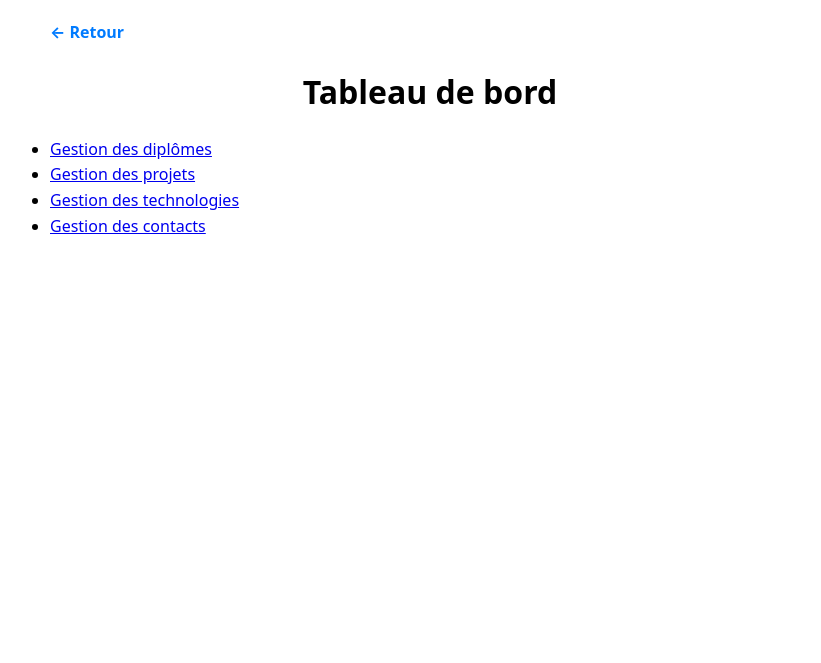
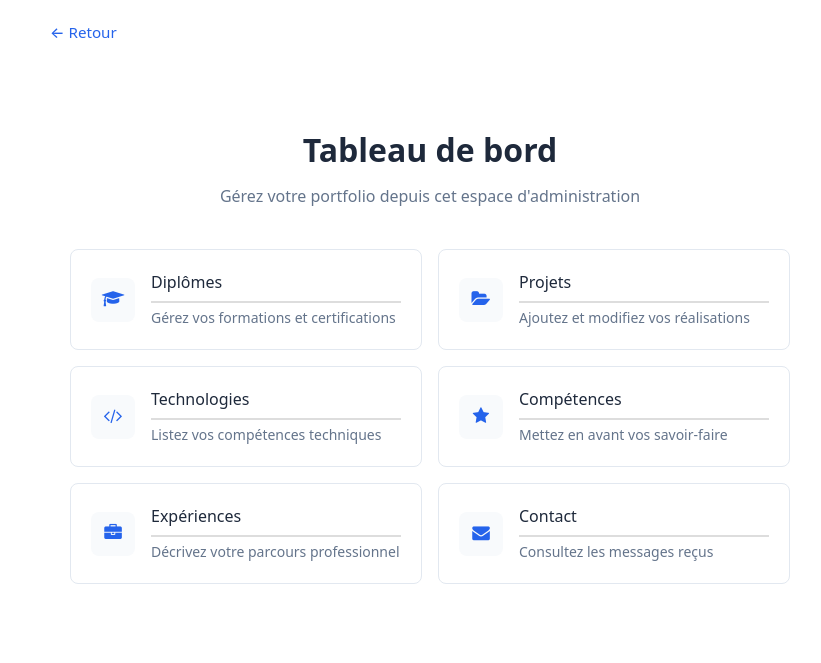
Before and after one commit to enzoboitte/MVCBase_with_Docker, a PHP site: page /dashboard in a window 1280 px wide. Shown: the top 663 px of the page, without its empty margins (210-1031 px from the left). Run offline with PHP 8.4, Linux system fonts and the light colour scheme.

Commit message:
design dashboard + diplome

```diff
--- a/app/views/dashboard/contact.php
+++ b/app/views/dashboard/contact.php
@@ -1,6 +1,6 @@
-<link rel="stylesheet" href="/public/src/css/dashboard/contact.css">
-
 <?
+$customCss = '/public/src/css/dashboard/index.css';
+$customCss = '/public/src/css/dashboard/contact.css';
 ob_start();
 ?>
 
--- a/app/views/dashboard/diploma.php
+++ b/app/views/dashboard/diploma.php
@@ -1,4 +1,5 @@
 <?php
+$customCss = '/public/src/css/dashboard/index.css';
 ob_start();
 ?>
 
--- a/app/views/dashboard/edit_diploma.php
+++ b/app/views/dashboard/edit_diploma.php
@@ -1,4 +1,5 @@
 <?
+$customCss = '/public/src/css/dashboard/index.css';
 ob_start();
 ?>
 <div class="dashboard">
--- a/app/views/dashboard/index.php
+++ b/app/views/dashboard/index.php
@@ -1,17 +1,86 @@
-<?
+<?php
+$customCss = '/public/src/css/dashboard/index.css';
 ob_start();
 ?>
 
 <div class="dashboard">
-    <h1><?= htmlspecialchars($title) ?></h1>
+    <div class="dashboard-container">
+        <header class="dashboard-header">
+            <h1><?= htmlspecialchars($title) ?></h1>
+            <p>Gérez votre portfolio depuis cet espace d'administration</p>
+        </header>
 
-    <ul>
-        <li><a href="/dashboard/diploma">Gestion des diplômes</a></li>
-        <li><a href="/dashboard/projects">Gestion des projets</a></li>
-        <li><a href="/dashboard/technologies">Gestion des technologies</a></li>
-        <li><a href="/dashboard/contact">Gestion des contacts</a></li>
-    </ul>
+        <ul class="dashboard-grid">
+            <li class="dashboard-card">
+                <a href="/dashboard/diploma">
+                    <div class="card-icon diploma">
+                        <i class="fa fa-graduation-cap"></i>
+                    </div>
+                    <div class="card-content">
+                        <h2>Diplômes</h2>
+                        <p>Gérez vos formations et certifications</p>
+                    </div>
+                </a>
+            </li>
+            <li class="dashboard-card">
+                <a href="/dashboard/projects">
+                    <div class="card-icon projects">
+                        <i class="fa fa-folder-open"></i>
+                    </div>
+                    <div class="card-content">
+                        <h2>Projets</h2>
+                        <p>Ajoutez et modifiez vos réalisations</p>
+                    </div>
+                </a>
+            </li>
+            <li class="dashboard-card">
+                <a href="/dashboard/technologies">
+                    <div class="card-icon technologies">
+                        <i class="fa fa-code"></i>
+                    </div>
+                    <div class="card-content">
+                        <h2>Technologies</h2>
+                        <p>Listez vos compétences techniques</p>
+                    </div>
+                </a>
+            </li>
+            <li class="dashboard-card">
+                <a href="/dashboard/competences">
+                    <div class="card-icon competences">
+                        <i class="fa fa-star"></i>
+                    </div>
+                    <div class="card-content">
+                        <h2>Compétences</h2>
+                        <p>Mettez en avant vos savoir-faire</p>
+                    </div>
+                </a>
+            </li>
+            <li class="dashboard-card">
+                <a href="/dashboard/experiences">
+                    <div class="card-icon experiences">
+                        <i class="fa fa-briefcase"></i>
+                    </div>
+                    <div class="card-content">
+                        <h2>Expériences</h2>
+                        <p>Décrivez votre parcours professionnel</p>
+                    </div>
+                </a>
+            </li>
+            <li class="dashboard-card">
+                <a href="/dashboard/contact">
+                    <div class="card-icon contact">
+                        <i class="fa fa-envelope"></i>
+                    </div>
+                    <div class="card-content">
+                        <h2>Contact</h2>
+                        <p>Consultez les messages reçus</p>
+                    </div>
+                </a>
+            </li>
+        </ul>
+    </div>
 </div>
+
 <?php
 $content = ob_get_clean();
 require ROOT . '/app/views/layout.php';
--- /dev/null
+++ b/public/src/css/dashboard/index.css
@@ -0,0 +1,298 @@
+/* Dashboard Index Styles - Style simpliste */
+
+:root {
+    --primary-color: #2563eb;
+    --primary-dark: #1d4ed8;
+    --text-color: #1e293b;
+    --text-light: #64748b;
+    --bg-color: #ffffff;
+    --bg-secondary: #f8fafc;
+    --border-color: #e2e8f0;
+}
+
+.dashboard {
+    padding: 60px 20px;
+    display: flex;
+    align-items: center;
+    justify-content: center;
+    flex-direction: column;
+
+    h1 {
+        text-align: center;
+        margin-bottom: 20px;
+    }
+
+    h2 {
+        margin-top: 30px;
+        margin-bottom: 15px;
+
+        border-bottom: 2px solid #ddd;
+        padding-bottom: 5px;
+    }
+}
+
+.update-button, .delete-button {
+    padding: 8px 10px;
+    border: none;
+    border-radius: 4px;
+    color: #fff;
+    cursor: pointer;
+    font-size: 12px;
+    transition: background-color 0.2s ease;
+}
+
+.update-button {
+    background-color: #3b82f6;
+}
+
+.update-button:hover {
+    background-color: #2563eb;
+}
+
+.delete-button {
+    background-color: #ef4444;
+}
+
+.delete-button:hover {
+    background-color: #dc2626;
+}
+
+/* Design Formulaire and Table with attribute data-api-endpoint */
+form[data-api-endpoint], table[data-api-endpoint] {
+    margin-bottom: 30px;
+    padding: 20px;
+    border: 1px solid var(--border-color);
+    border-radius: 8px;
+    background-color: var(--bg-color);
+    width: 100%;
+}
+
+form[data-api-endpoint] label {
+    display: block;
+    margin-bottom: 6px;
+    font-size: 0.875rem;
+    font-weight: 500;
+    color: var(--text-color);
+}
+
+form[data-api-endpoint] input,
+form[data-api-endpoint] textarea,
+form[data-api-endpoint] select {
+    display: block;
+    width: 100%;
+    margin-bottom: 16px;
+    padding: 10px 12px;
+    border: 1px solid var(--border-color);
+    border-radius: 6px;
+    font-size: 0.95rem;
+    color: var(--text-color);
+    background: var(--bg-color);
+    transition: border-color 0.2s ease, box-shadow 0.2s ease;
+}
+
+form[data-api-endpoint] input:focus,
+form[data-api-endpoint] textarea:focus,
+form[data-api-endpoint] select:focus {
+    outline: none;
+    border-color: var(--primary-color);
+    box-shadow: 0 0 0 3px rgba(37, 99, 235, 0.1);
+}
+
+form[data-api-endpoint] button {
+    display: inline-block;
+    padding: 10px 20px;
+    background-color: var(--primary-color);
+    color: white;
+    border: none;
+    border-radius: 6px;
+    font-size: 0.95rem;
+    font-weight: 500;
+    cursor: pointer;
+    transition: background-color 0.2s ease;
+}
+
+form[data-api-endpoint] button:hover {
+    background-color: var(--primary-dark);
+}
+
+table[data-api-endpoint] {
+    border-collapse: collapse;
+    width: 100%;
+    border-radius: 8px;
+    overflow: hidden;
+}
+
+table[data-api-endpoint] th,
+table[data-api-endpoint] td {
+    border: none;
+    border-bottom: 1px solid var(--border-color);
+    padding: 12px 16px;
+    text-align: left;
+    max-width: 0;
+    overflow: hidden;
+    text-overflow: ellipsis;
+    white-space: nowrap;
+    color: var(--text-color);
+}
+
+table[data-api-endpoint] th {
+    background-color: var(--bg-secondary);
+    font-weight: 500;
+    font-size: 0.875rem;
+    color: var(--text-light);
+    text-transform: uppercase;
+    letter-spacing: 0.5px;
+}
+
+table[data-api-endpoint] td {
+    font-size: 0.95rem;
+}
+
+table[data-api-endpoint] tbody tr {
+    transition: background-color 0.2s ease;
+}
+
+/* hover each line table */
+table[data-api-endpoint] tbody tr:hover {
+    background-color: var(--bg-secondary);
+}
+
+table[data-api-endpoint] tbody tr:last-child td {
+    border-bottom: none;
+}
+
+.back-button {
+    display: inline-flex;
+    align-items: center;
+    gap: 6px;
+    margin-bottom: 20px;
+    text-decoration: none;
+    color: var(--primary-color);
+    font-size: 0.95rem;
+    font-weight: 500;
+    transition: color 0.2s ease;
+}
+
+.back-button:hover {
+    color: var(--primary-dark);
+}
+
+.dashboard-container {
+    width: 100%;
+    max-width: 800px;
+}
+
+.dashboard-header {
+    text-align: center;
+    margin-bottom: 40px;
+}
+
+.dashboard-header h1 {
+    font-size: 2rem;
+    color: var(--text-color);
+    font-weight: 600;
+    margin-bottom: 8px;
+}
+
+.dashboard-header p {
+    color: var(--text-light);
+    font-size: 1rem;
+}
+
+/* Cards Grid */
+.dashboard-grid {
+    display: grid;
+    grid-template-columns: repeat(2, 1fr);
+    gap: 16px;
+    list-style: none;
+}
+
+/* Card Style */
+.dashboard-card {
+    background: var(--bg-color);
+    border: 1px solid var(--border-color);
+    border-radius: 8px;
+    transition: all 0.2s ease;
+}
+
+.dashboard-card:hover {
+    border-color: var(--primary-color);
+    box-shadow: 0 4px 12px rgba(37, 99, 235, 0.1);
+}
+
+.dashboard-card a {
+    text-decoration: none;
+    color: inherit;
+    display: flex;
+    align-items: center;
+    gap: 16px;
+    padding: 20px;
+}
+
+.card-icon {
+    width: 44px;
+    height: 44px;
+    border-radius: 8px;
+    display: flex;
+    align-items: center;
+    justify-content: center;
+    font-size: 1.1rem;
+    background: var(--bg-secondary);
+    color: var(--primary-color);
+    flex-shrink: 0;
+}
+
+.card-content {
+    flex: 1;
+    min-width: 0;
+}
+
+.card-content h2 {
+    font-size: 1rem;
+    color: var(--text-color);
+    font-weight: 500;
+    margin: 0 0 4px 0;
+}
+
+.card-content p {
+    font-size: 0.875rem;
+    color: var(--text-light);
+    margin: 0;
+}
+
+.card-arrow {
+    color: var(--text-light);
+    font-size: 1.2rem;
+    transition: all 0.2s ease;
+    flex-shrink: 0;
+}
+
+.dashboard-card:hover .card-arrow {
+    color: var(--primary-color);
+    transform: translateX(4px);
+}
+
+/* Responsive */
+@media (max-width: 600px) {
+    .dashboard {
+        padding: 40px 16px;
+    }
+
+    .dashboard-header h1 {
+        font-size: 1.5rem;
+    }
+
+    .dashboard-grid {
+        grid-template-columns: 1fr;
+        gap: 12px;
+    }
+
+    .dashboard-card a {
+        padding: 16px;
+    }
+
+    .card-icon {
+        width: 40px;
+        height: 40px;
+    }
+}
--- a/public/src/css/style.css
+++ b/public/src/css/style.css
@@ -30,105 +30,6 @@ nav a:hover {
 
 h1 {
     margin-bottom: 20px;
-}
-
-
-/* Design Formulaire and Table with attribute data-api-endpoint */
-form[data-api-endpoint], table[data-api-endpoint] {
-    margin-bottom: 30px;
-    padding: 15px;
-    border: 1px solid #ddd;
-    border-radius: 5px;
-    background-color: #f9f9f9;
-
-    width: 100%;
-}
-
-form[data-api-endpoint] input,
-form[data-api-endpoint] textarea,
-form[data-api-endpoint] button {
-    display: block;
-    width: 100%;
-    margin-bottom: 10px;
-    padding: 10px;
-    border: 1px solid #ccc;
-    border-radius: 4px;
-}
-
-form[data-api-endpoint] button {
-    background-color: #28a745;
-    color: white;
-    border: none;
-    cursor: pointer;
-    transition-duration: 0.3s;
-}
-
-form[data-api-endpoint] button:hover {
-    background-color: #218838;
-}
-
-table[data-api-endpoint] {
-    border-collapse: collapse;
-    width: 100%;
-    border-radius: 5px;
-    table-layout: fixed;
-}
-
-table[data-api-endpoint] th,
-table[data-api-endpoint] td {
-    border: 1px solid #ddd;
-    padding: 8px;
-    text-align: left;
-    max-width: 0;
-    overflow: hidden;
-    text-overflow: ellipsis;
-    white-space: nowrap;
-}
-
-table[data-api-endpoint] th {
-    background-color: #f2f2f2;
-    border-top-left-radius: 5px;
-    border-top-right-radius: 5px;
-}
-
-table[data-api-endpoint] td {
-    border-bottom-left-radius: 5px;
-    border-bottom-right-radius: 5px;
-}
-
-/* hover each line table */
-table[data-api-endpoint] tr:hover {
-    background-color: #f1f1f1;
-}
-
-.dashboard {
-
-    h1 {
-        text-align: center;
-        margin-bottom: 20px;
-    }
-
-    h2 {
-        margin-top: 30px;
-        margin-bottom: 15px;
-
-        border-bottom: 2px solid #ddd;
-        padding-bottom: 5px;
-    }
-}
-
-.back-button {
-    display: inline-block;
-    margin-bottom: 20px;
-    text-decoration: none;
-    color: #007bff;
-    font-size: 16px;
-    font-weight: bold;
-
-    transition-duration: 0.3s;
-}
-.back-button:hover {
-    color: #0056b3;
 }
 
 .popup {
--- a/public/src/js/app.js
+++ b/public/src/js/app.js
@@ -68,6 +68,7 @@ async function handleTable(table)
             {
                 const updateCell = document.createElement('td');
                 const updateButton = document.createElement('button');
+                updateButton.classList.add('update-button');
                 updateButton.textContent = 'Update';
                 updateButton.addEventListener('click', () =>
                 {
@@ -81,6 +82,7 @@ async function handleTable(table)
             {
                 const deleteCell = document.createElement('td');
                 const deleteButton = document.createElement('button');
+                deleteButton.classList.add('delete-button');
                 deleteButton.textContent = 'Delete';
                 deleteButton.addEventListener('click', () =>
                 {
```
Also changed, not shown: app/views/home/index.php (+6 -5 lines).
